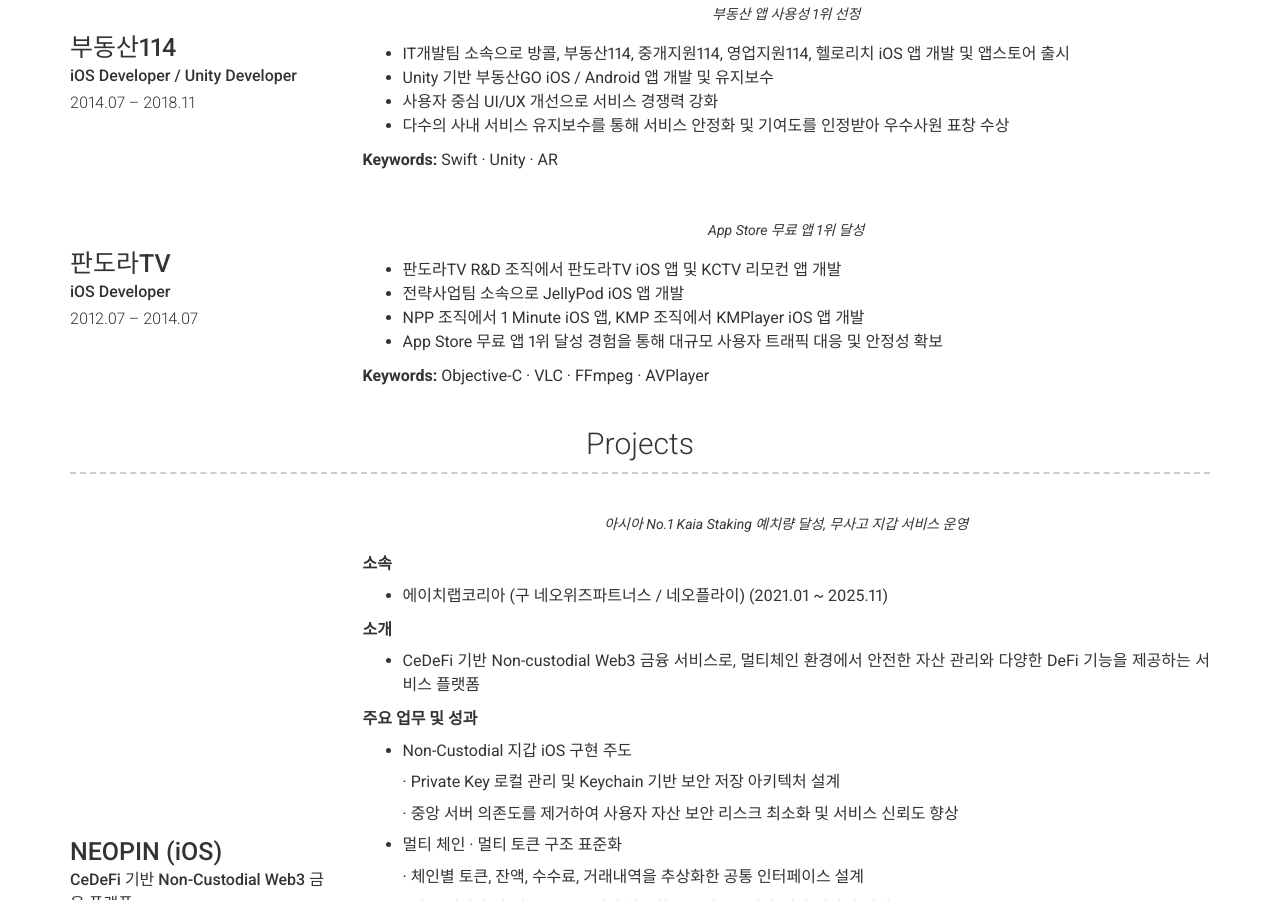
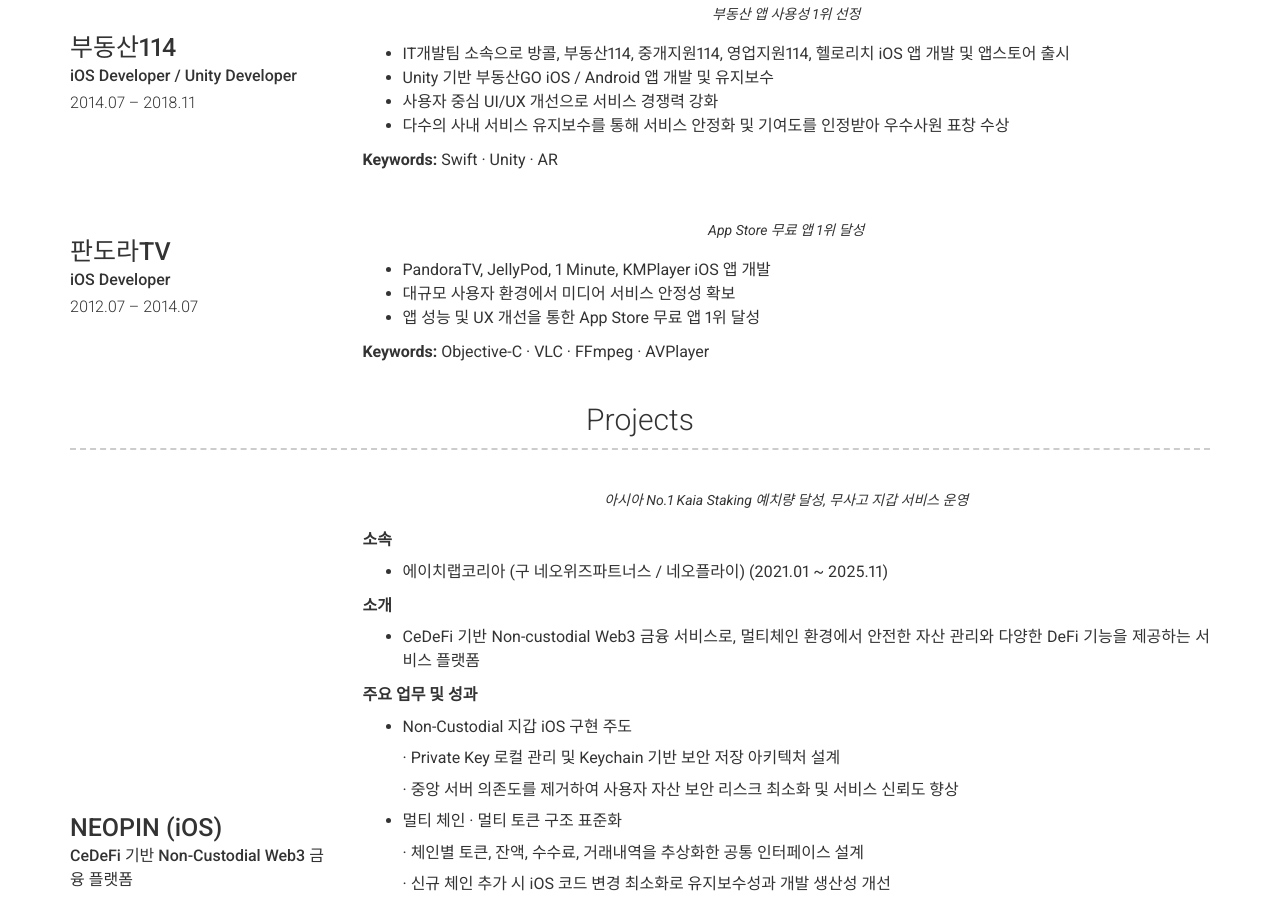
Before and after one commit to toypresent81/toypresent81.github.io, a Jekyll site: the page built from index.md, in a window 1280 px wide and 900 px high, scrolled down 932 px. Built offline with Jekyll 4.4.1, drawn with Linux system fonts in a browser that asks for light colours; nearby versions of some CDN libraries.

Commit message:
Update _config.yml

```diff
--- a/_config.yml
+++ b/_config.yml
@@ -88,10 +88,9 @@ content:
         quote: >
           App Store 무료 앱 1위 달성
         description: |
-          - 판도라TV R&D 조직에서 판도라TV iOS 앱 및 KCTV 리모컨 앱 개발
-          - 전략사업팀 소속으로 JellyPod iOS 앱 개발
-          - NPP 조직에서 1 Minute iOS 앱, KMP 조직에서 KMPlayer iOS 앱 개발
-          - App Store 무료 앱 1위 달성 경험을 통해 대규모 사용자 트래픽 대응 및 안정성 확보
+          - PandoraTV, JellyPod, 1 Minute, KMPlayer iOS 앱 개발
+          - 대규모 사용자 환경에서 미디어 서비스 안정성 확보
+          - 앱 성능 및 UX 개선을 통한 App Store 무료 앱 1위 달성
 
           **Keywords:** Objective-C · VLC · FFmpeg · AVPlayer
 
```
